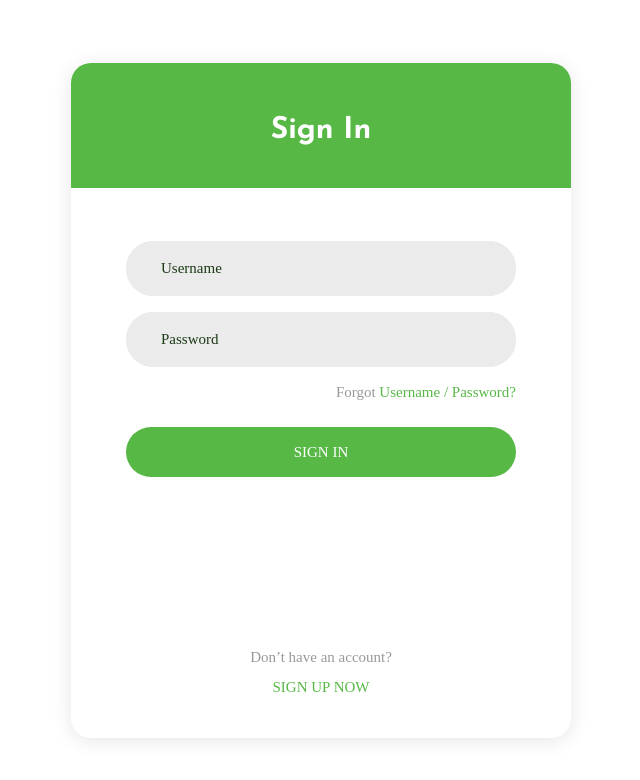
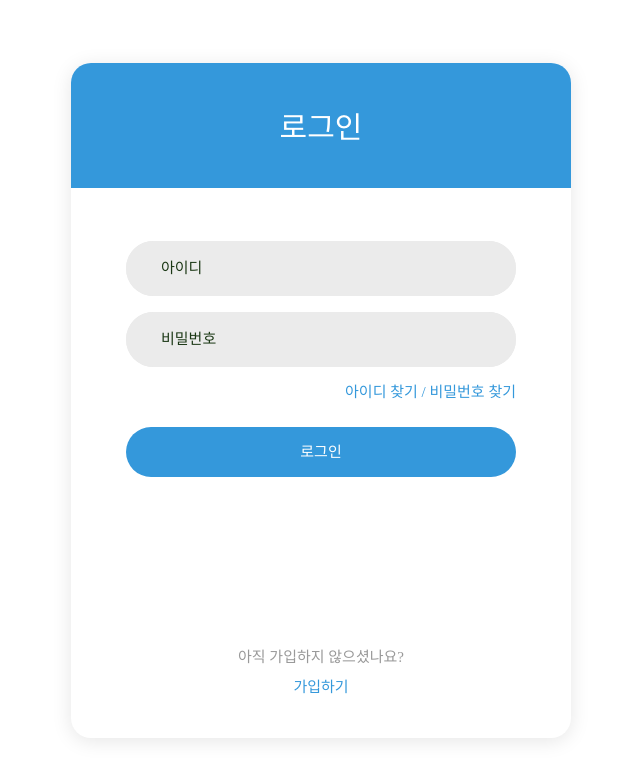
Before and after one commit to kyh0576/USAN, a plain HTML site: page Login_v8/index.html in a window 1280 px wide. Shown: the whole page, without its empty margins (319-959 px from the left). Drawn offline with Linux system fonts and the light colour scheme; a web font is replaced by a local one.

Commit message:
로그인 페이지 구현

```diff
--- a/Login_v8/css/main.css
+++ b/Login_v8/css/main.css
@@ -141,14 +141,14 @@ iframe {
 .txt2 {
   font-family: Ubuntu-Regular;
   font-size: 15px;
-  color: #57b846;
+  color: #3498db;
   line-height: 1.4;
 }
 
 .txt3 {
   font-family: Ubuntu-Bold;
   font-size: 15px;
-  color: #57b846;
+  color: #3498db;
   line-height: 1.4;
   text-transform: uppercase;
 }
@@ -211,7 +211,7 @@ iframe {
   width: 100%;
   top: 0;
   left: 0;
-  background-color: #57b846;
+  background-color: #3498db;
   padding-top: 50px;
   padding-bottom: 39px;
 }
@@ -297,7 +297,7 @@ iframe {
   padding: 0 20px;
   width: 100%;
   height: 50px;
-  background-color: #57b846;
+  background-color: #3498db;
   border-radius: 25px;
 
   font-family: Ubuntu-Bold;
--- a/Login_v8/index.html
+++ b/Login_v8/index.html
@@ -1,7 +1,9 @@
 <!DOCTYPE html>
 <html lang="en">
+
 <head>
-	<title>Login V8</title>
+	<link rel="stylesheet" type="text/css" href="background.css"/>
+	<title>로그인 페이지</title>
 	<meta charset="UTF-8">
 	<meta name="viewport" content="width=device-width, initial-scale=1">
 <!--===============================================================================================-->
@@ -32,42 +34,42 @@
 			<div class="wrap-login100">
 				<form class="login100-form validate-form p-l-55 p-r-55 p-t-178">
 					<span class="login100-form-title">
-						Sign In
+						로그인
 					</span>
 
 					<div class="wrap-input100 validate-input m-b-16" data-validate="Please enter username">
-						<input class="input100" type="text" name="username" placeholder="Username">
+						<input class="input100" type="text" name="username" placeholder="아이디">
 						<span class="focus-input100"></span>
 					</div>
 
 					<div class="wrap-input100 validate-input" data-validate = "Please enter password">
-						<input class="input100" type="password" name="pass" placeholder="Password">
+						<input class="input100" type="password" name="pass" placeholder="비밀번호">
 						<span class="focus-input100"></span>
 					</div>
 
 					<div class="text-right p-t-13 p-b-23">
 						<span class="txt1">
-							Forgot
+
 						</span>
 
 						<a href="#" class="txt2">
-							Username / Password?
+							아이디 찾기 / 비밀번호 찾기
 						</a>
 					</div>
 
 					<div class="container-login100-form-btn">
 						<button class="login100-form-btn">
-							Sign in
+							로그인
 						</button>
 					</div>
 
 					<div class="flex-col-c p-t-170 p-b-40">
 						<span class="txt1 p-b-9">
-							Don’t have an account?
+							아직 가입하지 않으셨나요?
 						</span>
 
 						<a href="#" class="txt3">
-							Sign up now
+							가입하기
 						</a>
 					</div>
 				</form>
```
Also changed, not shown: index.html (+1 -1 lines), 1 other file.
